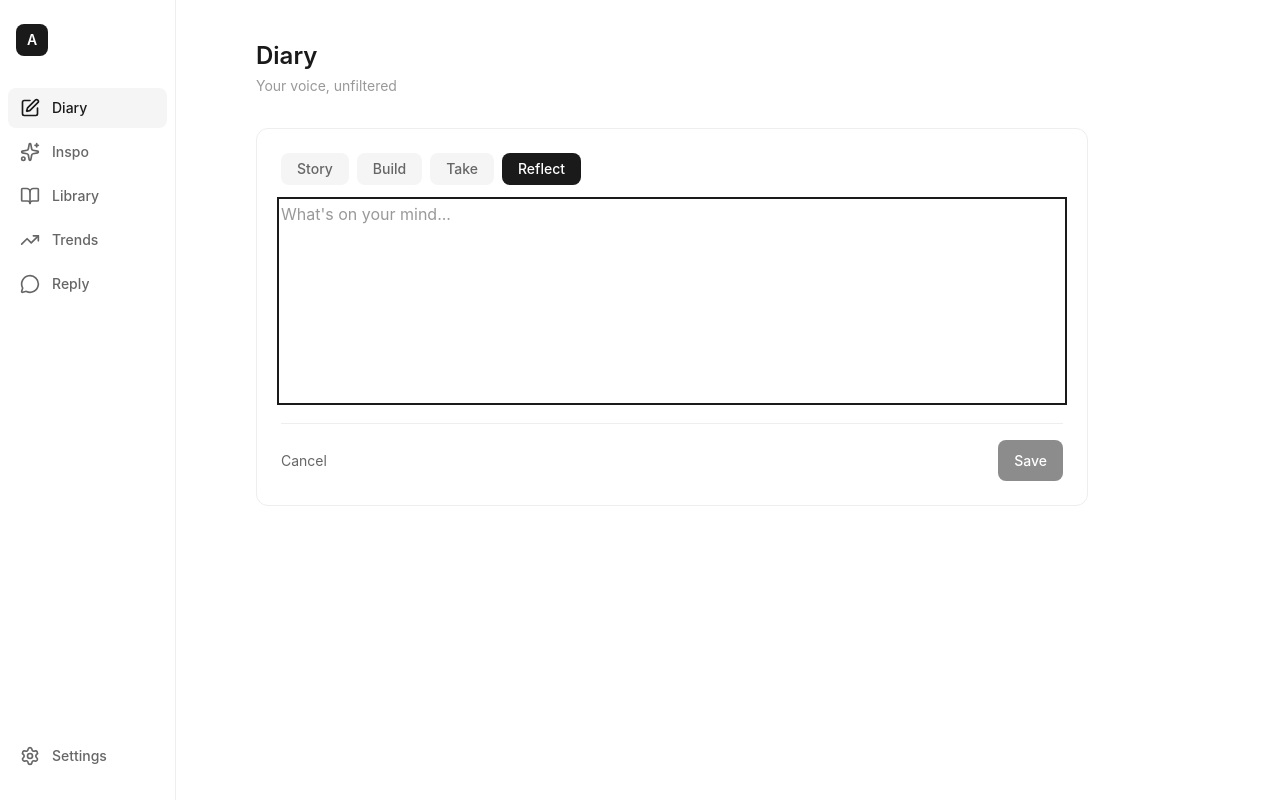
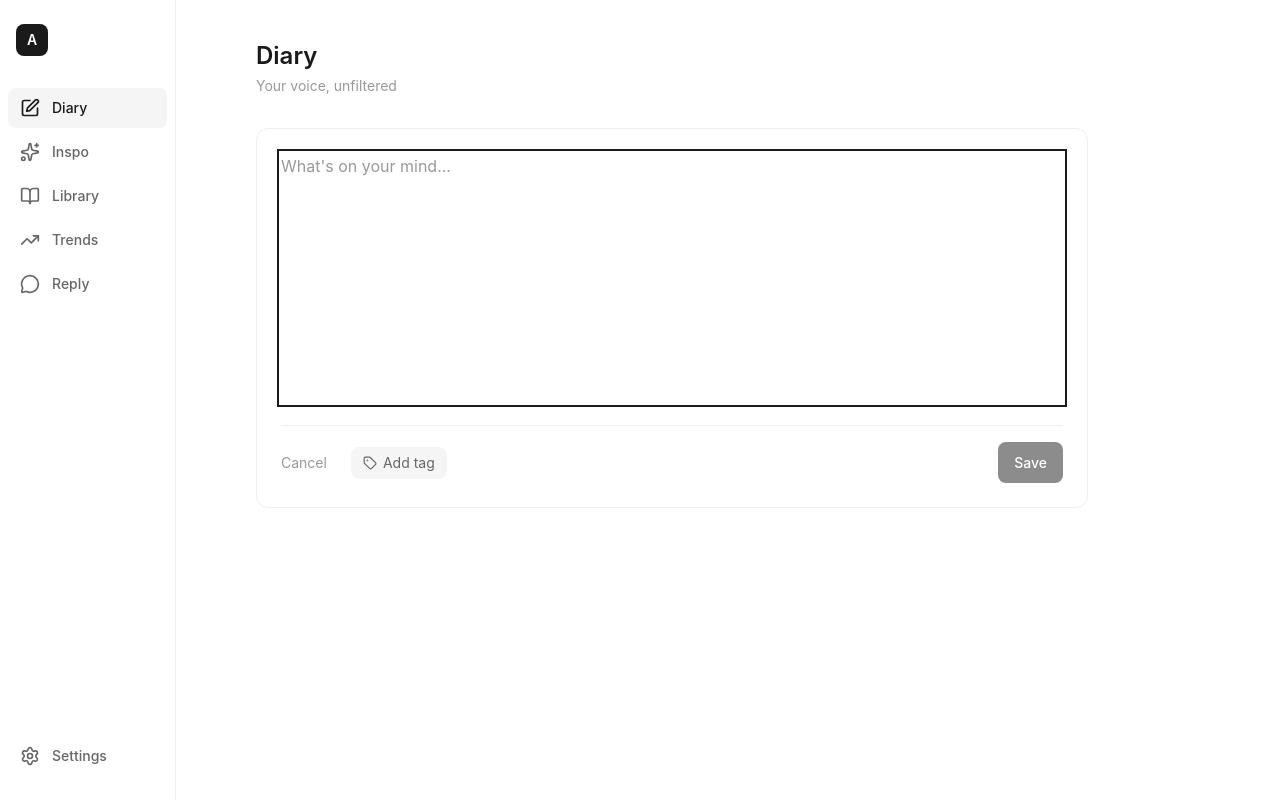
Before and after one commit to 0xsjasmine/ABHContentStrategist, a Next.js app: page / in a window 1280 px wide. Both pictures are taken after a click on the button "Start writing". Built offline with nearby package versions, Linux system fonts and the light colour scheme.

Commit message:
fix: Update Grok model to grok-3 + Notion-style diary tags
- Fix deprecated grok-beta model, use grok-3
- Redesign diary entry form: clean textarea, tag dropdown near save
- Tags now show with emoji icons in dropdown and entries
- Content-first layout for entries (text before metadata)

```diff
--- a/src/app/api/trends/route.ts
+++ b/src/app/api/trends/route.ts
@@ -53,7 +53,7 @@ Format as a conversational brief - like you're a smart cultural strategist givin
         'Authorization': `Bearer ${grokApiKey}`,
       },
       body: JSON.stringify({
-        model: 'grok-beta',
+        model: 'grok-3',
         messages: [
           { role: 'system', content: GROK_SYSTEM_PROMPT },
           { role: 'user', content: userPrompt }
--- a/src/components/tabs/DiaryTab.tsx
+++ b/src/components/tabs/DiaryTab.tsx
@@ -1,7 +1,7 @@
 'use client';
 
 import { useState, useEffect } from 'react';
-import { Plus, Sparkles, Trash2, MoreHorizontal } from 'lucide-react';
+import { Plus, Sparkles, Trash2, MoreHorizontal, Tag } from 'lucide-react';
 import {
   getAllDiaryEntries,
   createDiaryEntry,
@@ -10,11 +10,11 @@ import {
 } from '@/lib/db';
 import type { DiaryEntry, DiaryEntryType } from '@/types';
 
-const ENTRY_TYPES: { value: DiaryEntryType; label: string }[] = [
-  { value: 'stories', label: 'Story' },
-  { value: 'builds', label: 'Build' },
-  { value: 'takes', label: 'Take' },
-  { value: 'reflections', label: 'Reflect' },
+const ENTRY_TYPES: { value: DiaryEntryType; label: string; icon: string }[] = [
+  { value: 'stories', label: 'Story', icon: '📖' },
+  { value: 'builds', label: 'Build', icon: '🔨' },
+  { value: 'takes', label: 'Take', icon: '💭' },
+  { value: 'reflections', label: 'Reflect', icon: '✨' },
 ];
 
 interface DiaryTabProps {
@@ -26,9 +26,10 @@ export default function DiaryTab({ onGeneratePost }: DiaryTabProps) {
   const [entries, setEntries] = useState<DiaryEntry[]>([]);
   const [isWriting, setIsWriting] = useState(false);
   const [content, setContent] = useState('');
-  const [entryType, setEntryType] = useState<DiaryEntryType>('reflections');
+  const [entryType, setEntryType] = useState<DiaryEntryType | null>(null);
   const [editingId, setEditingId] = useState<string | null>(null);
   const [expandedId, setExpandedId] = useState<string | null>(null);
+  const [showTags, setShowTags] = useState(false);
 
   useEffect(() => {
     loadEntries();
@@ -43,19 +44,21 @@ export default function DiaryTab({ onGeneratePost }: DiaryTabProps) {
     if (!content.trim()) return;
 
     if (editingId) {
-      await updateDiaryEntry(editingId, { content, type: entryType });
+      await updateDiaryEntry(editingId, { content, type: entryType || 'reflections' });
     } else {
       await createDiaryEntry({
         timestamp: new Date().toISOString(),
         content,
         tags: [],
-        type: entryType,
+        type: entryType || 'reflections',
       });
     }
 
     setContent('');
     setIsWriting(false);
     setEditingId(null);
+    setEntryType(null);
+    setShowTags(false);
     await loadEntries();
   };
 
@@ -82,6 +85,10 @@ export default function DiaryTab({ onGeneratePost }: DiaryTabProps) {
     return date.toLocaleDateString('en-US', { month: 'short', day: 'numeric' });
   };
 
+  const getTypeLabel = (type: DiaryEntryType) => {
+    return ENTRY_TYPES.find(t => t.value === type)?.label || type;
+  };
+
   return (
     <div className="relative min-h-[80vh]">
       {/* Header */}
@@ -90,49 +97,73 @@ export default function DiaryTab({ onGeneratePost }: DiaryTabProps) {
         <p className="text-sm text-[#999] mt-1">Your voice, unfiltered</p>
       </div>
 
-      {/* Writing Area */}
+      {/* Writing Area - Notion style */}
       {isWriting ? (
         <div className="card p-6 mb-8 animate-in">
-          {/* Type Pills */}
-          <div className="flex gap-2 mb-4">
-            {ENTRY_TYPES.map((type) => (
-              <button
-                key={type.value}
-                onClick={() => setEntryType(type.value)}
-                className={`
-                  px-4 py-1.5 rounded-lg text-sm font-medium transition-colors
-                  ${entryType === type.value
-                    ? 'bg-[#1A1A1A] text-white'
-                    : 'bg-[#F5F5F5] text-[#666] hover:text-[#1A1A1A]'
-                  }
-                `}
-              >
-                {type.label}
-              </button>
-            ))}
-          </div>
-
-          {/* Textarea */}
+          {/* Clean textarea - no distractions */}
           <textarea
             value={content}
             onChange={(e) => setContent(e.target.value)}
             placeholder="What's on your mind..."
             autoFocus
-            className="w-full bg-transparent text-[#1A1A1A] placeholder:text-[#999] text-base resize-none focus:outline-none min-h-[200px] leading-relaxed"
+            className="w-full bg-transparent text-[#1A1A1A] placeholder:text-[#999] text-base resize-none focus:outline-none min-h-[250px] leading-relaxed"
           />
 
-          {/* Actions */}
+          {/* Bottom bar with tags + save */}
           <div className="flex items-center justify-between mt-4 pt-4 border-t border-[#EEE]">
+            <div className="flex items-center gap-2">
               <button
                 onClick={() => {
                   setIsWriting(false);
                   setContent('');
                   setEditingId(null);
+                  setEntryType(null);
+                  setShowTags(false);
                 }}
-              className="text-sm text-[#666] hover:text-[#1A1A1A]"
+                className="text-sm text-[#999] hover:text-[#1A1A1A]"
               >
                 Cancel
               </button>
+
+              {/* Tag selector */}
+              <div className="relative ml-4">
+                <button
+                  onClick={() => setShowTags(!showTags)}
+                  className={`flex items-center gap-1.5 px-3 py-1.5 rounded-lg text-sm transition-colors ${
+                    entryType
+                      ? 'bg-[#1A1A1A] text-white'
+                      : 'bg-[#F5F5F5] text-[#666] hover:text-[#1A1A1A]'
+                  }`}
+                >
+                  <Tag className="w-3.5 h-3.5" />
+                  {entryType ? getTypeLabel(entryType) : 'Add tag'}
+                </button>
+
+                {/* Tag dropdown */}
+                {showTags && (
+                  <div className="absolute bottom-full left-0 mb-2 bg-white rounded-xl shadow-lg border border-[#EEE] p-2 min-w-[140px] z-10">
+                    {ENTRY_TYPES.map((type) => (
+                      <button
+                        key={type.value}
+                        onClick={() => {
+                          setEntryType(type.value);
+                          setShowTags(false);
+                        }}
+                        className={`w-full flex items-center gap-2 px-3 py-2 rounded-lg text-sm text-left transition-colors ${
+                          entryType === type.value
+                            ? 'bg-[#F5F5F5] text-[#1A1A1A]'
+                            : 'text-[#666] hover:bg-[#FAFAFA]'
+                        }`}
+                      >
+                        <span>{type.icon}</span>
+                        <span>{type.label}</span>
+                      </button>
+                    ))}
+                  </div>
+                )}
+              </div>
+            </div>
+
             <button
               onClick={handleSave}
               disabled={!content.trim()}
@@ -163,15 +194,27 @@ export default function DiaryTab({ onGeneratePost }: DiaryTabProps) {
               className="group card-hover p-5 cursor-pointer"
               onClick={() => setExpandedId(expandedId === entry.id ? null : entry.id)}
             >
-              {/* Entry Header */}
-              <div className="flex items-start justify-between mb-2">
-                <div className="flex items-center gap-3">
+              {/* Entry Content first */}
+              <p
+                className={`text-[#1A1A1A] leading-relaxed mb-3 ${
+                  expandedId === entry.id ? '' : 'line-clamp-3'
+                }`}
+              >
+                {entry.content}
+              </p>
+
+              {/* Footer with date, tag, actions */}
+              <div className="flex items-center justify-between">
+                <div className="flex items-center gap-2">
                   <span className="text-xs text-[#999]">
                     {formatDate(entry.timestamp)}
                   </span>
-                  <span className="text-xs bg-[#F5F5F5] text-[#666] px-2 py-0.5 rounded">
-                    {entry.type}
+                  {entry.type && (
+                    <span className="text-xs bg-[#F5F5F5] text-[#666] px-2 py-0.5 rounded-full flex items-center gap-1">
+                      <span>{ENTRY_TYPES.find(t => t.value === entry.type)?.icon}</span>
+                      {getTypeLabel(entry.type)}
                     </span>
+                  )}
                 </div>
 
                 {/* Actions - show on hover */}
@@ -182,7 +225,7 @@ export default function DiaryTab({ onGeneratePost }: DiaryTabProps) {
                       onGeneratePost?.(entry);
                     }}
                     className="p-2 rounded-lg hover:bg-[#F5F5F5] transition-colors"
-                    title="Generate"
+                    title="Generate post"
                   >
                     <Sparkles className="w-4 h-4 text-[#666]" />
                   </button>
@@ -208,22 +251,6 @@ export default function DiaryTab({ onGeneratePost }: DiaryTabProps) {
                   </button>
                 </div>
               </div>
-
-              {/* Entry Content */}
-              <p
-                className={`text-[#1A1A1A] leading-relaxed ${
-                  expandedId === entry.id ? '' : 'line-clamp-3'
-                }`}
-              >
-                {entry.content}
-              </p>
-
-              {/* Expand indicator */}
-              {entry.content.length > 200 && expandedId !== entry.id && (
-                <span className="text-xs text-[#999] mt-2 inline-block">
-                  tap to expand
-                </span>
-              )}
             </div>
           ))
         )}
```
Lines whose indentation alone changed are shown as unchanged.
